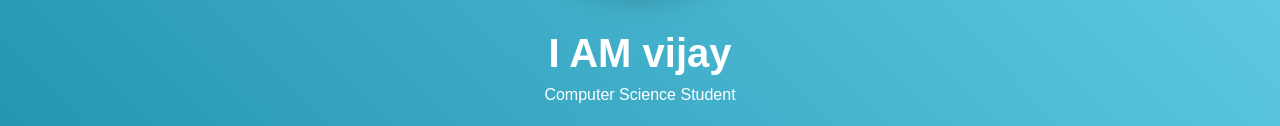
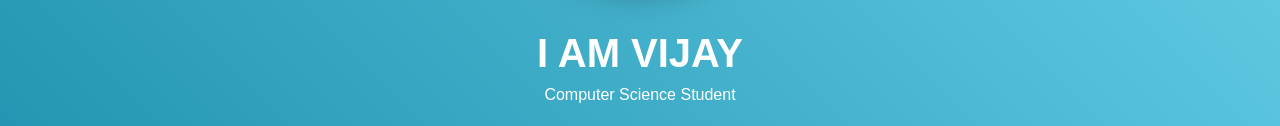
Before and after one commit to vijayji45/myportpolio, a plain HTML site: page index.html in a window 1280 px wide. Shown: the part 383-509 px from the top of the page. Drawn offline with Linux system fonts and the light colour scheme.

Commit message:
Update index.html

```diff
--- a/index.html
+++ b/index.html
@@ -1656,7 +1656,7 @@
         <div class="profile-img-container">
             <img src="WhatsApp Image 2024-12-21 at 11.43.50_2071fb15.jpg" alt="Profile Picture" class="profile-img">
         </div>
-        <h1>I AM vijay</h1>
+        <h1>I AM VIJAY</h1>
         <p>Computer Science Student</p>
     </header>
 
```
